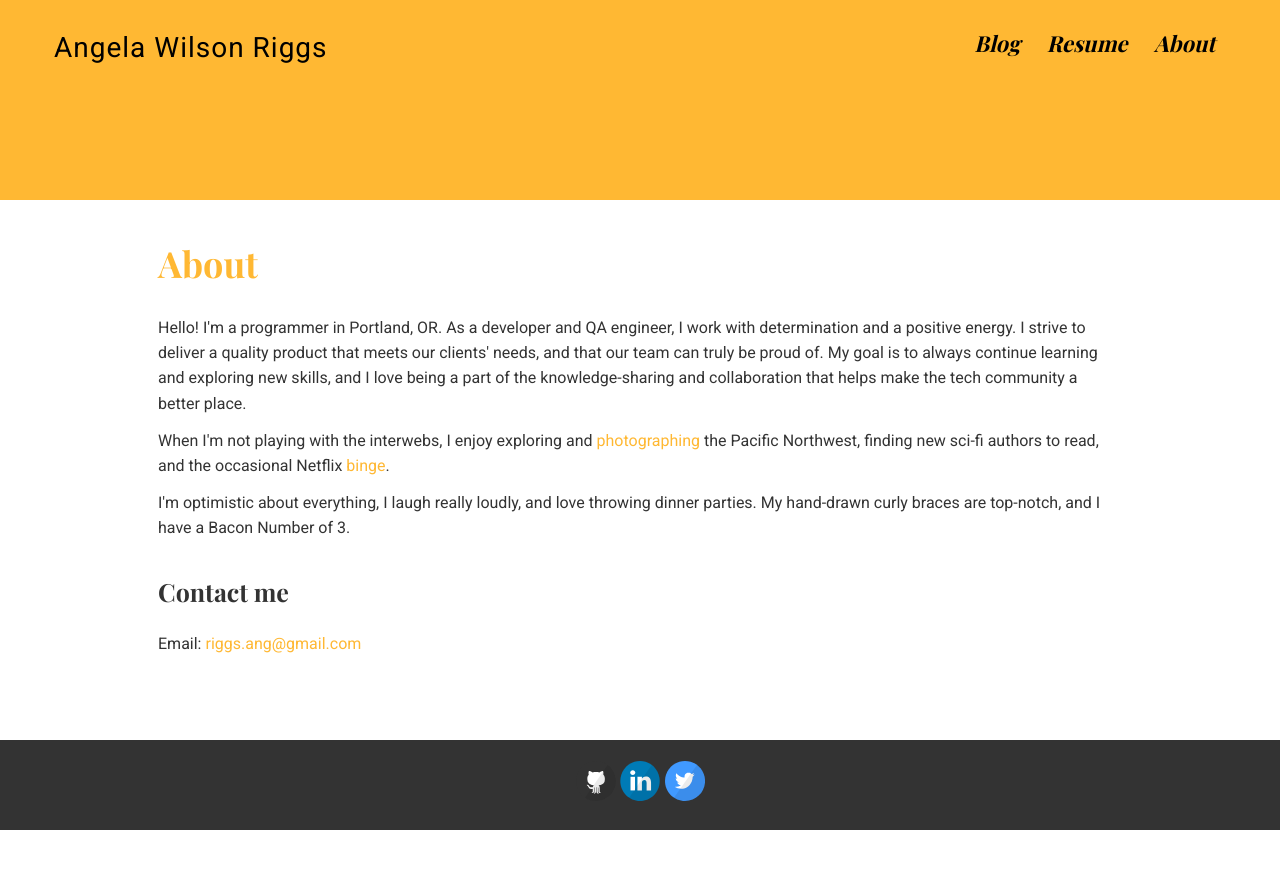
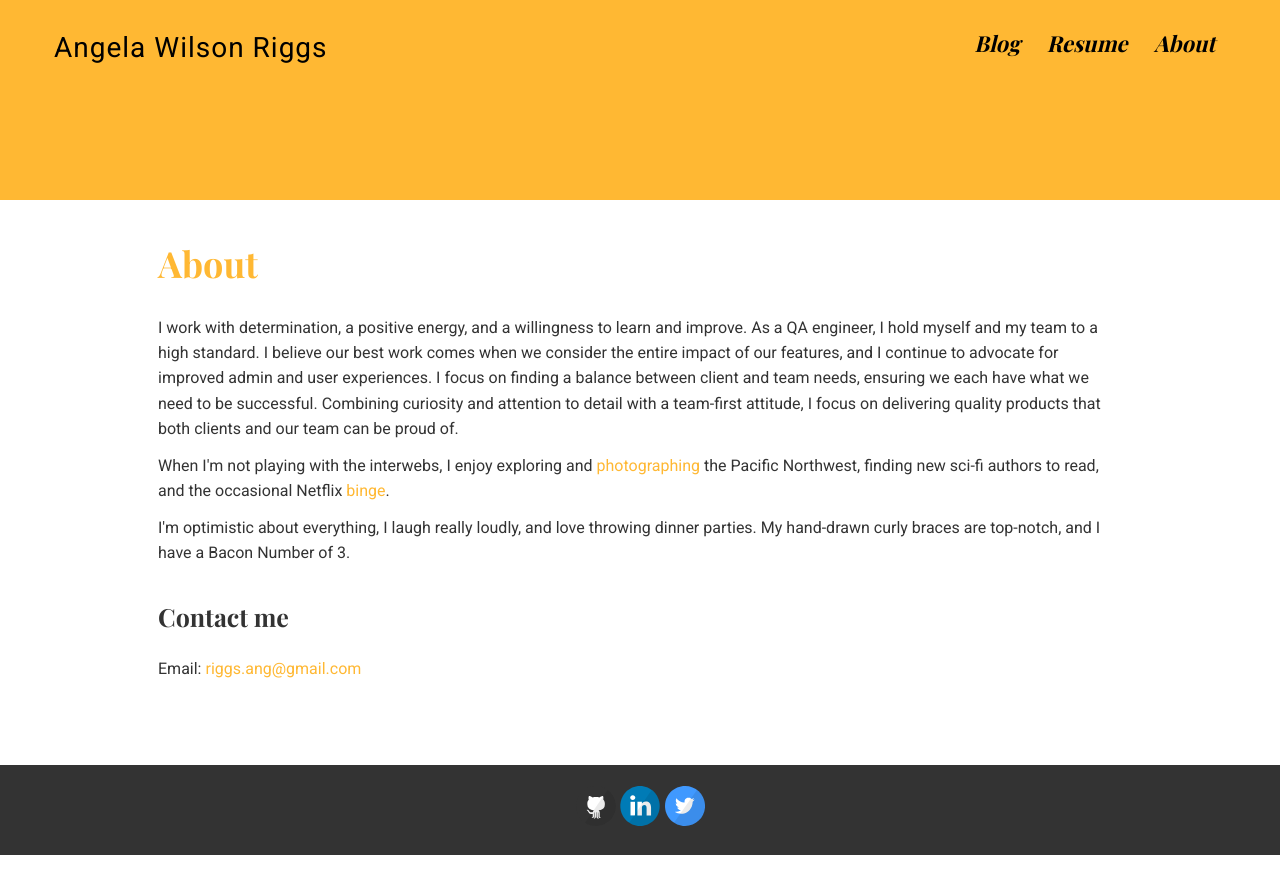
Before and after one commit to angelariggs/angelariggs.github.io, a Jekyll site: the page built from about.md, in a window 1280 px wide. Shown: the top 894 px of the page. Built offline with Jekyll 4.4.1, drawn with Linux system fonts in a browser that asks for light colours; some web fonts are replaced.

Commit message:
updated about page

```diff
--- a/about.md
+++ b/about.md
@@ -5,7 +5,7 @@
 ---
 <div class='add-pad'>
 
-<p>Hello! I'm a programmer in Portland, OR. As a developer and QA engineer, I work with determination and a positive energy. I strive to deliver a quality product that meets our clients' needs, and that our team can truly be proud of. My goal is to always continue learning and exploring new skills, and I love being a part of the knowledge-sharing and collaboration that helps make the tech community a better place. </p>
+<p>I work with determination, a positive energy, and a willingness to learn and improve. As a QA engineer, I hold myself and my team to a high standard. I believe our best work comes when we consider the entire impact of our features, and I continue to advocate for improved admin and user experiences. I focus on finding a balance between client and team needs, ensuring we each have what we need to be successful. Combining curiosity and attention to detail with a team-first attitude, I focus on delivering quality products that both clients and our team can be proud of.</p>
 
 <p>When I'm not playing with the interwebs, I enjoy exploring and <a class='res-link' href="https://angelariggs.exposure.co/" target="_blank">photographing</a> the Pacific Northwest, finding new sci-fi authors to read, and the occasional Netflix <a class='res-link' href="https://en.wikipedia.org/wiki/Battlestar_Galactica_(2004_TV_series)" target="_blank">binge</a>.</p>
 
```
